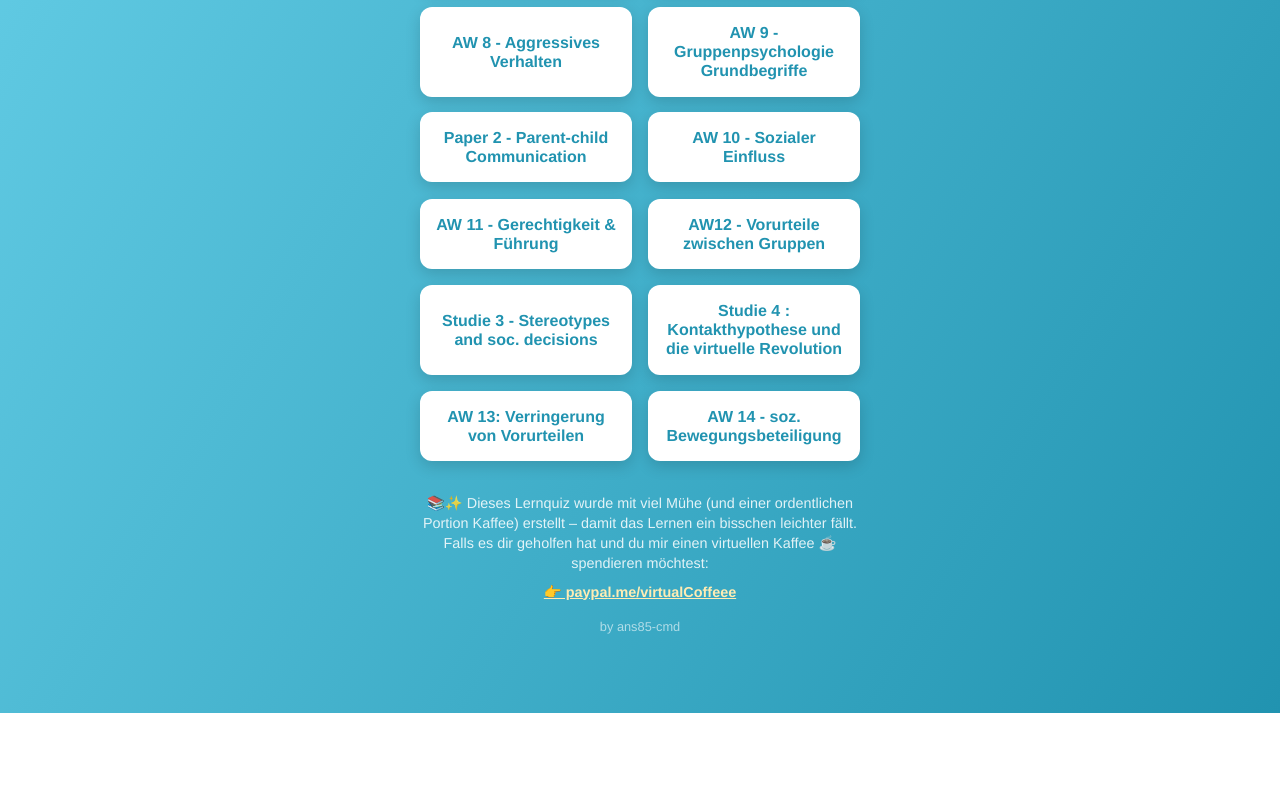
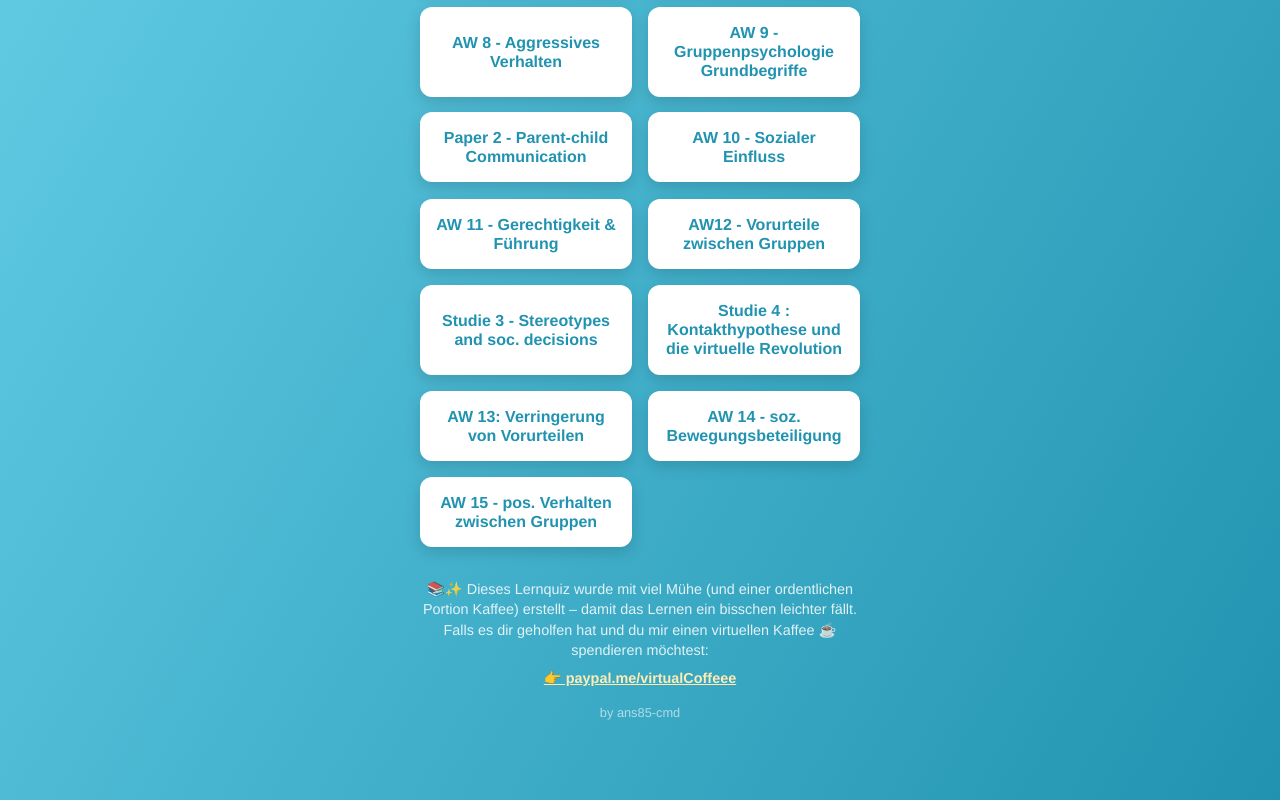
Before and after one commit to ans85-cmd/Quiz, a plain HTML site: page index.html in a window 1280 px wide. Shown: the part 643-1443 px from the top of the page. Before the commit the page ends 1356 px from the top, so only its background shows below. Drawn offline with Linux system fonts and the light colour scheme.

Commit message:
Update index.html

```diff
--- a/index.html
+++ b/index.html
@@ -187,6 +187,7 @@
     <a href="studie4.html" class="button" role="button" tabindex="0">Studie 4 : Kontakthypothese und die virtuelle Revolution</a>
     <a href="aw13.html" class="button" role="button" tabindex="0">AW 13: Verringerung von Vorurteilen</a>
     <a href="aw14.html" class="button" role="button" tabindex="0">AW 14 - soz. Bewegungsbeteiligung</a>
+    <a href="aw15.html" class="button" role="button" tabindex="0">AW 15 - pos. Verhalten zwischen Gruppen</a>
   </main>
 
   <footer>
```
